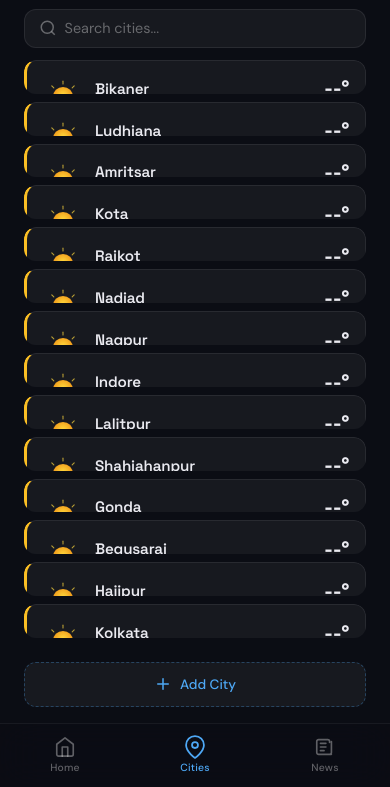
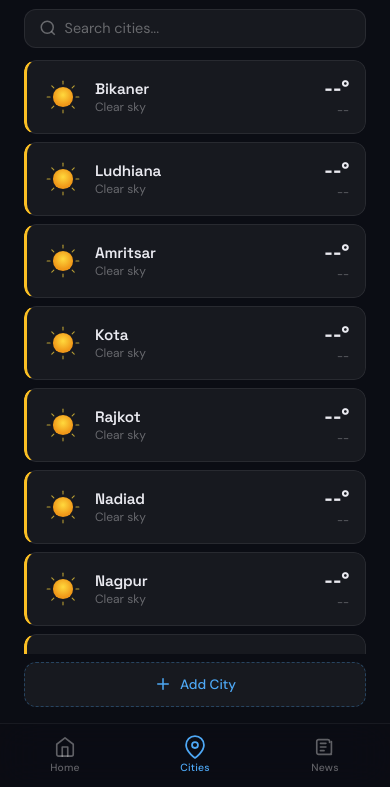
Before and after one commit to pradeeppeddineni/weather-app, a plain HTML site: page index.html in a window 390 px wide. Both pictures are taken after a click on the button "Cities". Shown: the part 57-844 px from the top of the page. Drawn offline with nearby package versions, Linux system fonts and the light colour scheme; no server answers.

Commit message:
Fix city cards crushed to thin bars on mobile
overflow:hidden on flex items sets min-height to 0, allowing flexbox to
compress all cards into the viewport. Adding flex-shrink:0 prevents this
so cards keep their natural height and the list scrolls properly.

```diff
--- a/style.css
+++ b/style.css
@@ -365,6 +365,7 @@ button { border:none; background:none; cursor:pointer; color:inherit; font:inher
   position: relative;
   overflow: hidden;
   border-radius: var(--radius-sm);
+  flex-shrink: 0;
 }
 .city-card-delete-bg {
   position: absolute;
@@ -394,7 +395,6 @@ button { border:none; background:none; cursor:pointer; color:inherit; font:inher
   position: relative;
   z-index: 1;
   transition: background .2s, border-color .2s, transform .25s cubic-bezier(.4,0,.2,1);
-  -webkit-transform: translateZ(0);
 }
 .city-card-wrapper.swiped .city-card {
   transform: translateX(-80px);
```
